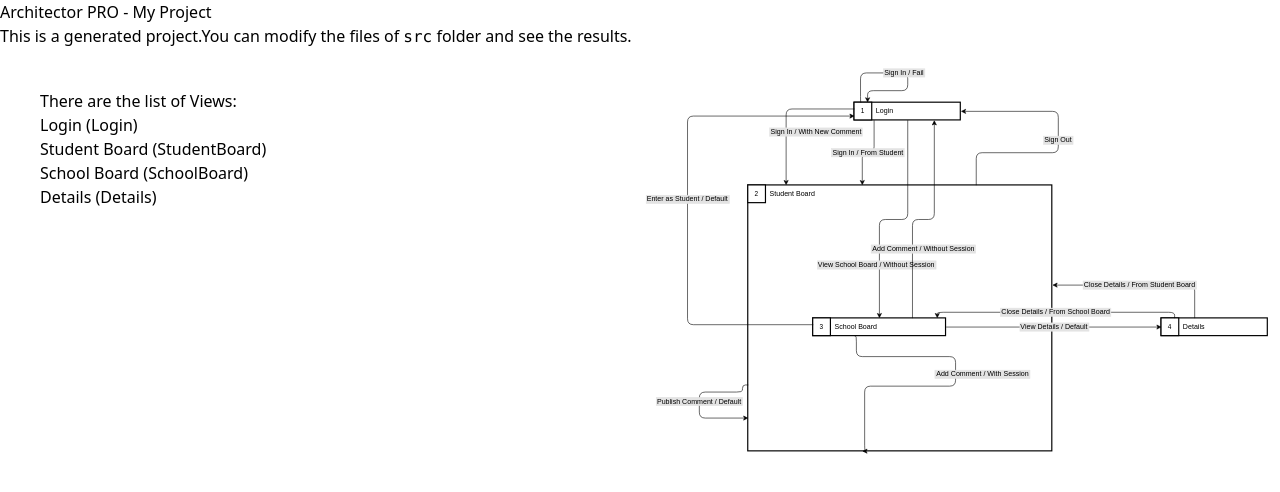
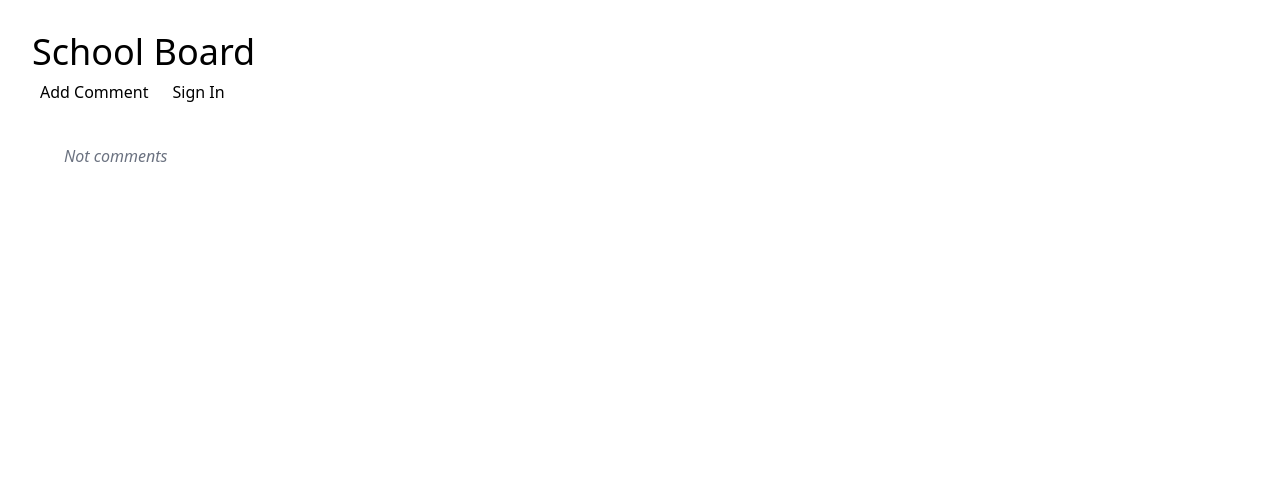
Before and after one commit to dragonnomada/school-board, a Next.js app in the folder src/: page / in a window 1280 px wide. Shown: the top 492 px of the page. Built offline with nearby package versions, Linux system fonts and the light colour scheme.

Commit message:
Update the setup main component

```diff
--- a/src/pages/index.js
+++ b/src/pages/index.js
@@ -1,37 +1,7 @@
+import SchoolBoard from "./views/SchoolBoard";
+
 export default function App() {
     return (
-        <div>
-            <h1>Architector PRO - My Project</h1>
-            <div>
-                <span>This is a generated project.</span>
-                <span>You can modify the files of <code>src</code> folder and see the results.</span>
-            </div>
-            <div style={{
-                display: "flex",
-                boxSizing: "border-box"
-            }}>
-                <div style={{
-                    padding: "40px",
-                    width: "50%",
-                    // flexGrow: "1",
-                }}>
-                    <div>
-                        <span>There are the list of Views:</span>
-                    </div>
-                    <div>
-                        <div><a href="/views/Login">Login (Login)</a></div>
-                        <div><a href="/views/StudentBoard">Student Board (StudentBoard)</a></div>
-                        <div><a href="/views/SchoolBoard">School Board (SchoolBoard)</a></div>
-                        <div><a href="/views/Details">Details (Details)</a></div>
-                    </div>
-                </div>
-                <div style={{
-                    width: "50%",
-                    // flexGrow: "1",
-                }}>
-                    <img src="/diagram.svg" />
-                </div>
-            </div>
-        </div>
+        <SchoolBoard />
     );
 }
```
Also changed, not shown: 1 other file (tests, documents, lock files or other folders).
